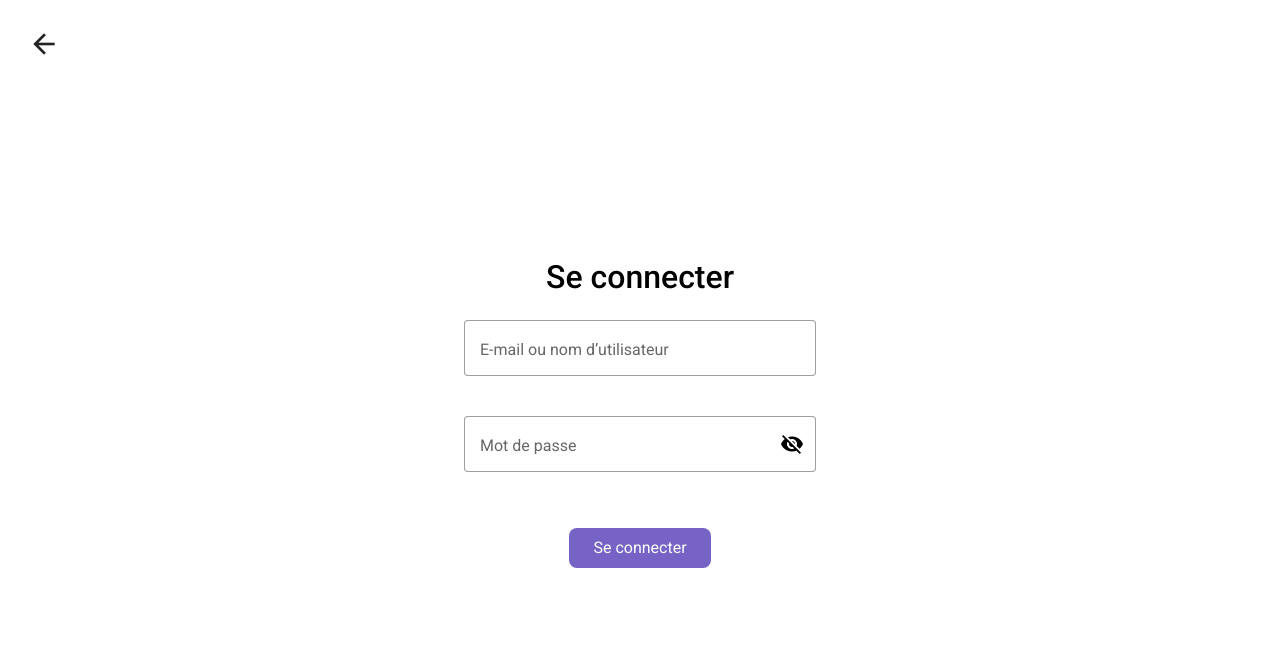
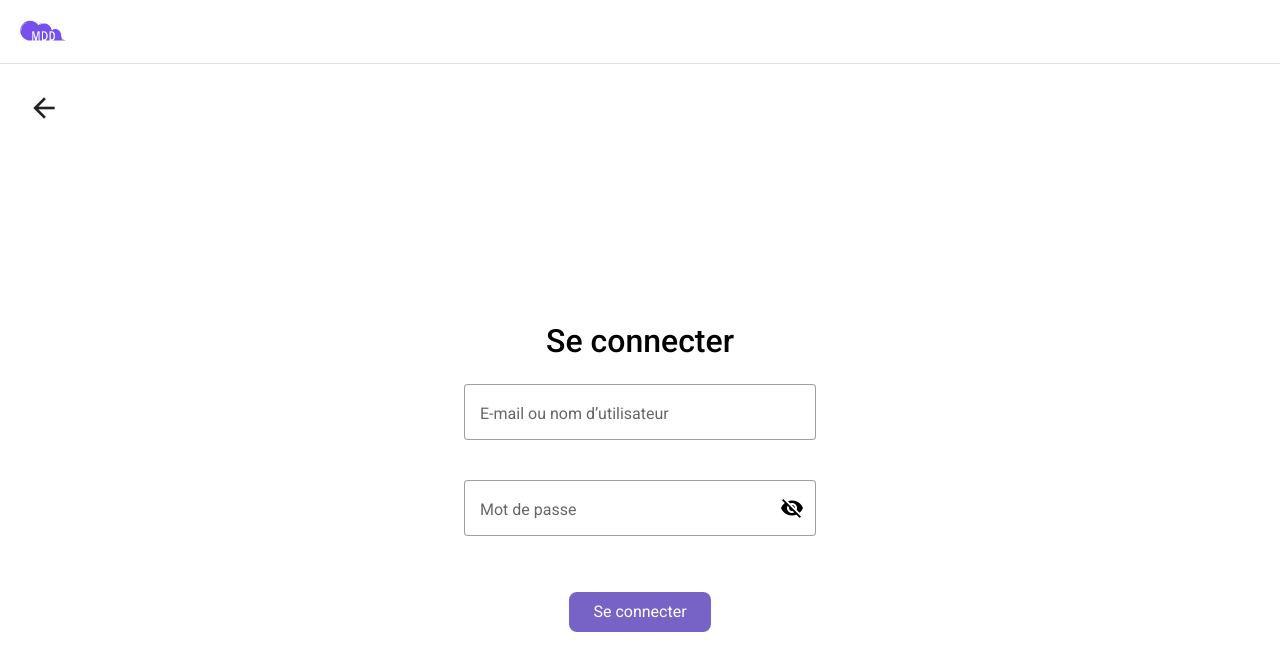
Before and after one commit to MickC0/FS-P6-MDD, an Angular app in the folder front/: page /login in a window 1280 px wide. Shown: the top 670 px of the page. Built offline with nearby package versions, Linux system fonts and the light colour scheme.

Commit message:
add header to login page. logo sizing not working

```diff
--- a/front/src/app/app.component.html
+++ b/front/src/app/app.component.html
@@ -1 +1,4 @@
+<ng-container *ngIf="showHeader$ | async">
+  <app-header></app-header>
+</ng-container>
 <router-outlet></router-outlet>
--- a/front/src/app/app.component.ts
+++ b/front/src/app/app.component.ts
@@ -1,14 +1,29 @@
 import { Component } from '@angular/core';
 import {NavigationEnd, Router, RouterOutlet} from '@angular/router';
-import {filter} from 'rxjs';
+import {filter, Observable} from 'rxjs';
+import {HeaderComponent} from './pages/header/header.component';
+import {AsyncPipe, NgIf} from '@angular/common';
+import {map} from 'rxjs/operators';
 
 @Component({
   selector: 'app-root',
   standalone: true,
-  imports: [RouterOutlet, ],
+  imports: [RouterOutlet, HeaderComponent, NgIf, AsyncPipe,],
   templateUrl: './app.component.html',
   styleUrl: './app.component.scss'
 })
 export class AppComponent {
   title = 'MDD';
+
+  showHeader$: Observable<boolean>;
+
+  constructor(private router: Router) {
+    this.showHeader$ = this.router.events.pipe(
+      filter(e => e instanceof NavigationEnd),
+      map((e: NavigationEnd) => {
+        const p = e.urlAfterRedirects.split('?')[0].split('#')[0];
+        return p !== '/';
+      })
+    );
+  }
 }
--- /dev/null
+++ b/front/src/app/pages/header/header.component.html
@@ -0,0 +1,66 @@
+<mat-toolbar class="app-header">
+  <!-- Logo toujours visible -->
+  <div class="header-logo-wrapper">
+    <img
+      ngSrc="assets/logo_p6.png"
+      alt="Logo MDD"
+      class="header-logo"
+      priority
+      fill
+    />
+  </div>
+
+
+  <!-- Nav + menus uniquement si on est connecté ET pas sur login/register -->
+  <ng-container *ngIf="isLoggedInAndNav$ | async">
+    <span class="flex-spacer"></span>
+
+    <!-- version mobile -->
+    <ng-container *ngIf="isHandset$ | async; else desktopNav">
+      <button mat-icon-button [matMenuTriggerFor]="mobileMenu">
+        <mat-icon>menu</mat-icon>
+      </button>
+      <mat-menu #mobileMenu="matMenu" yPosition="below" xPosition="before">
+        <button mat-menu-item (click)="logout()" class="logout">
+          Se déconnecter
+        </button>
+        <mat-divider></mat-divider>
+        <button
+          mat-menu-item
+          *ngFor="let link of navLinks"
+          [routerLink]="link.path"
+        >
+          {{ link.label }}
+        </button>
+        <mat-divider></mat-divider>
+        <button mat-menu-item routerLink="/profile">
+          <mat-icon>account_circle</mat-icon>
+          Profil
+        </button>
+      </mat-menu>
+    </ng-container>
+
+    <!-- version desktop -->
+    <ng-template #desktopNav>
+      <button mat-button (click)="logout()" class="logout">
+        Se déconnecter
+      </button>
+      <button
+        mat-button
+        *ngFor="let link of navLinks"
+        [routerLink]="link.path"
+        class="nav-link"
+      >
+        {{ link.label }}
+      </button>
+
+      <button mat-icon-button [matMenuTriggerFor]="profileMenu">
+        <mat-icon>account_circle</mat-icon>
+      </button>
+      <mat-menu #profileMenu="matMenu">
+        <button mat-menu-item routerLink="/profile">Profil</button>
+        <button mat-menu-item (click)="logout()">Se déconnecter</button>
+      </mat-menu>
+    </ng-template>
+  </ng-container>
+</mat-toolbar>
--- /dev/null
+++ b/front/src/app/pages/header/header.component.scss
@@ -0,0 +1,53 @@
+.app-header {
+  background: #ffffff;
+  border-bottom: 1px solid #e0e0e0;
+  height: 64px;
+  display: flex;
+  align-items: center;
+  padding: 0 16px;
+}
+
+.header-logo-wrapper {
+  position: relative;      /* nécessaire pour fill */
+  width: 56px;             /* 32px de haut × (695/401) ≃ 55px → arrondi à 56 */
+  height: 32px;            /* hauteur exacte voulue */
+  margin-right: 8px;
+  flex-shrink: 0;          /* ne pas rétrécir dans la toolbar */
+}
+
+.header-logo {
+  object-fit: contain;     /* conserve le ratio et ne recadre pas */
+  object-position: left center;
+}
+
+
+
+
+.flex-spacer {
+  flex: 1 1 auto;
+}
+
+/* liens desktop */
+.desktop-nav, .nav-link {
+  font-weight: 500;
+  color: #000000;
+}
+
+.logout {
+  color: #D32F2F; /* rouge */
+  font-weight: 500;
+}
+
+/* override bouton primaire Angular Material si besoin */
+button.mat-button {
+  min-width: 0;
+  padding: 0 12px;
+}
+
+/* mobile : masquer les liens inline */
+@media (max-width: 600px) {
+  .nav-link,
+  .logout {
+    display: none;
+  }
+}
--- /dev/null
+++ b/front/src/app/pages/header/header.component.ts
@@ -0,0 +1,69 @@
+import { Component }        from '@angular/core';
+import { Router, NavigationEnd } from '@angular/router';
+import { BreakpointObserver, Breakpoints } from '@angular/cdk/layout';
+import { filter, map }      from 'rxjs/operators';
+import { Observable }       from 'rxjs';
+
+// Modules / directives pour standalone component
+import {CommonModule, NgOptimizedImage} from '@angular/common';
+import { RouterModule }     from '@angular/router';
+
+import { MatToolbarModule } from '@angular/material/toolbar';
+import { MatButtonModule }  from '@angular/material/button';
+import { MatIconModule }    from '@angular/material/icon';
+import { MatMenuModule }    from '@angular/material/menu';
+import { MatDividerModule } from '@angular/material/divider';
+import { LayoutModule }     from '@angular/cdk/layout';
+
+@Component({
+  selector: 'app-header',
+  standalone: true,
+  imports: [
+    CommonModule,
+    RouterModule,
+    LayoutModule,
+    MatToolbarModule,
+    MatButtonModule,
+    MatIconModule,
+    MatMenuModule,
+    MatDividerModule,
+    NgOptimizedImage,
+  ],
+  templateUrl: './header.component.html',
+  styleUrls: ['./header.component.scss'],
+})
+export class HeaderComponent {
+  /** Observable pour détecter mobile */
+  isHandset$: Observable<boolean>;
+
+  /** masquer nav sur login/register */
+  showNav = true;
+
+  navLinks = [
+    { path: '/articles', label: 'Articles' },
+    { path: '/themes',   label: 'Thèmes'   },
+  ];
+
+  constructor(
+    private breakpoint: BreakpointObserver,
+    private router: Router,
+  ) {
+    // initialise l’observable après injection :
+    this.isHandset$ = this.breakpoint
+      .observe(Breakpoints.Handset)
+      .pipe(map(res => res.matches));
+
+    // contrôle showNav selon route
+    this.router.events
+      .pipe(filter(e => e instanceof NavigationEnd))
+      .subscribe((e: NavigationEnd) => {
+        const url = e.urlAfterRedirects;
+        this.showNav = !['/login', '/register'].includes(url);
+      });
+  }
+
+  logout() {
+    // TODO: appel de votre service, puis :
+    this.router.navigate(['/login']);
+  }
+}
```
Also changed, not shown: 1 other file (tests, documents, lock files or other folders).
